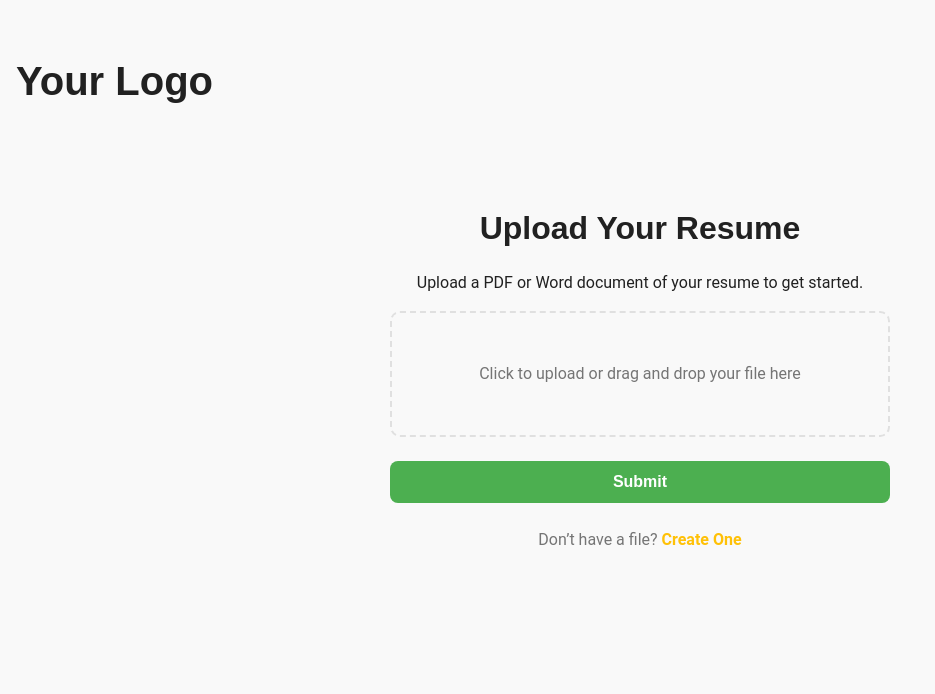
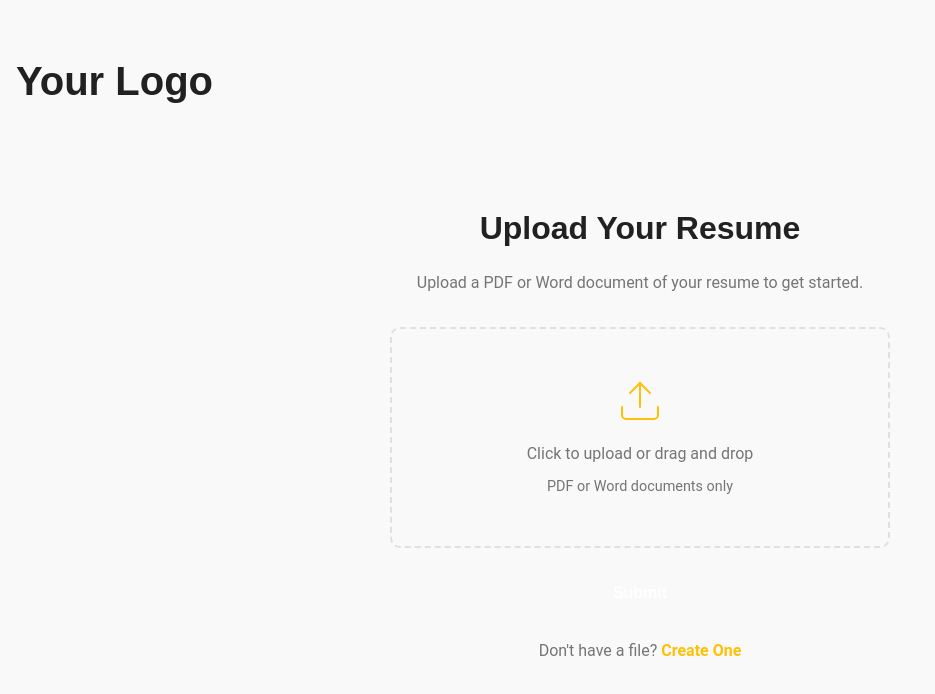
Before and after one commit to iconstar11/profile-edge, a React (Create React App) app in the folder frontend/: page /upload in a window 1280 px wide. Shown: the top 694 px of the page, without its empty margins (0-935 px from the left). Built offline with nearby package versions, Linux system fonts and the light colour scheme; no server answers.

Commit message:
Add a logo to upload page and a function that cancles the uploaded file

```diff
--- a/frontend/src/pages/UploadPage.js
+++ b/frontend/src/pages/UploadPage.js
@@ -1,6 +1,7 @@
-import React, { useState } from 'react';
+import React, { useState, useCallback } from 'react';
 import { auth } from '../firebase/firebaseConfig';
 import { useNavigate } from 'react-router-dom';
+import { X } from 'react-feather';
 import './UploadPage.css';
 
 const UploadPage = () => {
@@ -8,12 +9,14 @@ const UploadPage = () => {
   const [file, setFile] = useState(null);
   const [errorMessage, setErrorMessage] = useState("");
   const [isSubmitting, setIsSubmitting] = useState(false);
+  const [isDragging, setIsDragging] = useState(false);
 
-  const handleFileChange = (e) => {
-    const uploadedFile = e.target.files[0];
-    if (uploadedFile && (uploadedFile.type === "application/pdf" ||
-        uploadedFile.type === "application/msword" ||
-        uploadedFile.type.includes("wordprocessingml.document"))) {
+  const handleFileChange = (uploadedFile) => {
+    if (uploadedFile && (
+      uploadedFile.type === "application/pdf" ||
+      uploadedFile.type === "application/msword" ||
+      uploadedFile.type.includes("wordprocessingml.document")
+    )) {
       setFile(uploadedFile);
       setErrorMessage("");
     } else {
@@ -21,6 +24,23 @@ const UploadPage = () => {
       setErrorMessage("Please upload a valid PDF or Word document.");
     }
   };
+
+  const onDrop = useCallback((e) => {
+    e.preventDefault();
+    setIsDragging(false);
+    if (e.dataTransfer.files.length) {
+      handleFileChange(e.dataTransfer.files[0]);
+    }
+  }, []);
+
+  const onDragOver = useCallback((e) => {
+    e.preventDefault();
+    setIsDragging(true);
+  }, []);
+
+  const onDragLeave = useCallback(() => {
+    setIsDragging(false);
+  }, []);
 
   const handleSubmit = async (e) => {
     e.preventDefault();
@@ -32,7 +52,6 @@ const UploadPage = () => {
       return;
     }
 
-    // Check if user is logged in
     const user = auth.currentUser;
     if (!user) {
       alert("Please log in to upload files.");
@@ -59,14 +78,11 @@ const UploadPage = () => {
       }
 
       const data = await response.json();
-      console.log("Upload response:", data);
-
-      // Navigate to PreviewPage with template and userCV data
-      navigate("/previewpage", {
+      navigate("/preview", {
         state: {
           template: {
             defaultContent: {
-              name: "John Doe", // Replace with extracted name from CV
+              name: "John Doe",
               sections: [
                 { title: "Experience", content: "Worked at XYZ Corp." },
                 { title: "Education", content: "Graduated from ABC University" }
@@ -79,7 +95,7 @@ const UploadPage = () => {
               }
             }
           },
-          userCV: data.extractedText // Replace with actual CV data from backend
+          userCV: data.extractedText
         }
       });
 
@@ -92,33 +108,68 @@ const UploadPage = () => {
   };
 
   return (
-    <div className="upload-page">
+    <div className="upload-page dark-theme"> {/* Change to 'light-theme' if needed */}
       <h1>Upload Your Resume</h1>
-      <p>Upload a PDF or Word document of your resume to get started.</p>
-      <form onSubmit={handleSubmit} className='upload-form'>
-        <div className="upload-box">
+      <p className="description">Upload a PDF or Word document of your resume to get started.</p>
+
+      <form onSubmit={handleSubmit} className="upload-form">
+        <div
+          className={`upload-box ${isDragging ? 'dragging' : ''}`}
+          onDrop={onDrop}
+          onDragOver={onDragOver}
+          onDragLeave={onDragLeave}
+        >
           <input
             type="file"
-            accept=".pdf, .doc, .docx"
+            accept=".pdf,.doc,.docx"
             id="fileInput"
-            onChange={handleFileChange}
+            onChange={(e) => handleFileChange(e.target.files[0])}
             disabled={isSubmitting}
           />
           <label htmlFor="fileInput">
-            {file ? file.name : "Click to upload or drag and drop your file here"}
-          </label>
+            <svg className="upload-icon" viewBox="0 0 24 24" fill="none" stroke="black" strokeWidth="1" strokeLinecap="round" strokeLinejoin="round">
+              <path d="M21 15v4a2 2 0 0 1-2 2H5a2 2 0 0 1-2-2v-4"></path>
+              <polyline points="17 8 12 3 7 8"></polyline>
+              <line x1="12" y1="3" x2="12" y2="15"></line>
+            </svg>
+
+           {file ? (
+            <div className="file-preview">
+              <span className="file-name">{file.name}</span>
+              <button
+                type="button"
+                className="remove-file"
+                onClick={(e) => {
+                  e.stopPropagation();
+                  setFile(null);
+                }}
+                aria-label="Remove file"
+              >
+                <X size={18} />
+              </button>
+            </div>
+          ) : (
+            <>
+              <span>Click to upload or drag and drop</span>
+              <span className="file-types">PDF or Word documents only</span>
+            </>
+          )}
+        </label>
         </div>
+
         {errorMessage && <p className="error-message">{errorMessage}</p>}
+
         <button
           type="submit"
           className="submit-button"
-          disabled={isSubmitting}
+          disabled={isSubmitting || !file}
         >
           {isSubmitting ? 'Uploading...' : 'Submit'}
         </button>
       </form>
+
       <p className="skip-step">
-        Don’t have a file? <a href="#">Create One</a>
+        Don't have a file? <a href="#">Create One</a>
       </p>
     </div>
   );
```
